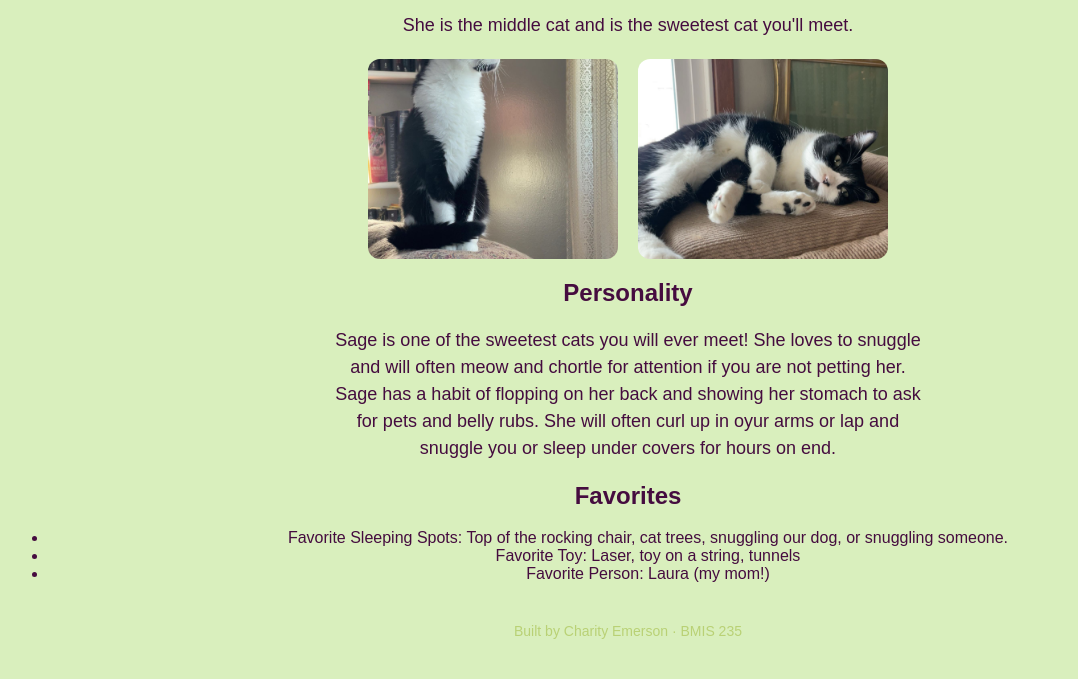
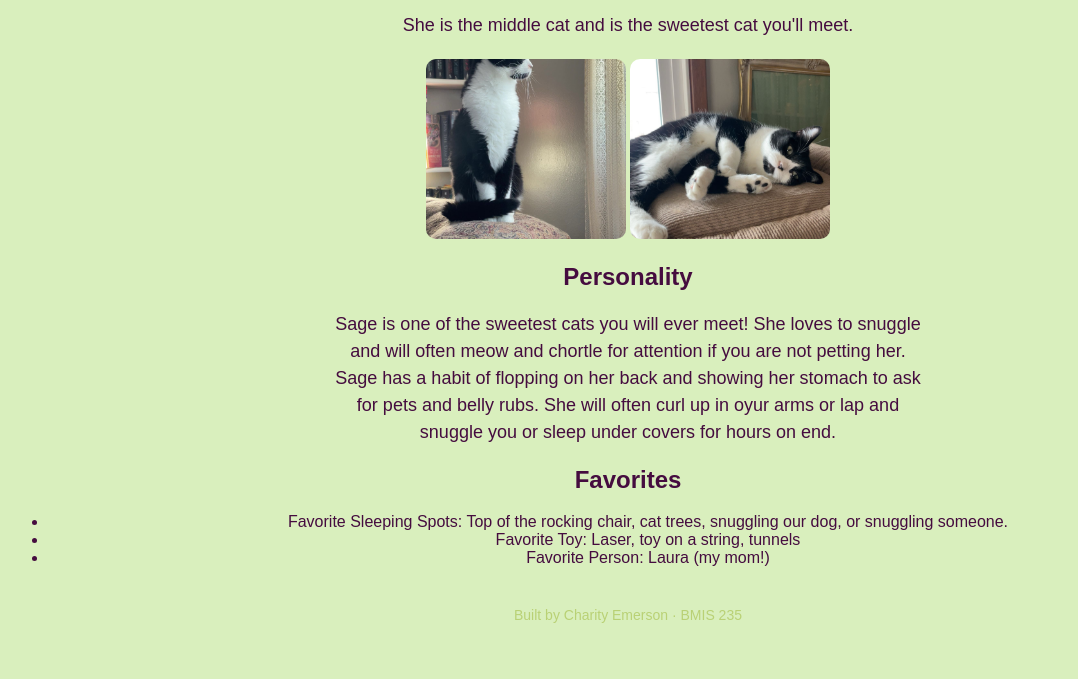
Before and after one commit to cjemerson2/bmis235-html-3, a plain HTML site: page sage.html in a window 1280 px wide. Shown: the part 173-852 px from the top of the page, without its empty margins (12-1090 px from the left). Drawn offline with Linux system fonts and the light colour scheme.

Commit message:
update image size
Removed cat-photos class styles and adjusted image dimensions.

```diff
--- a/styles.css
+++ b/styles.css
@@ -59,20 +59,12 @@ footer {
     margin-top: 40px;
 }
 
-.cat-photos {
-    display: flex;
-    justify-content: center;
-    gap: 20px;
-    flex-wrap: wrap;
+img {
+    width: 200px;
+    height: 180px;
+    object-fit: cover;
+    border-radius: 10px;
 }
-
-.cat-photos img {
-    width: 250px;
-    height: 200px;
-    object-fit: cover;
-    border-radius: 12px;
-}
-
 .interactive, .links {
     padding: 25px;
 }
```
